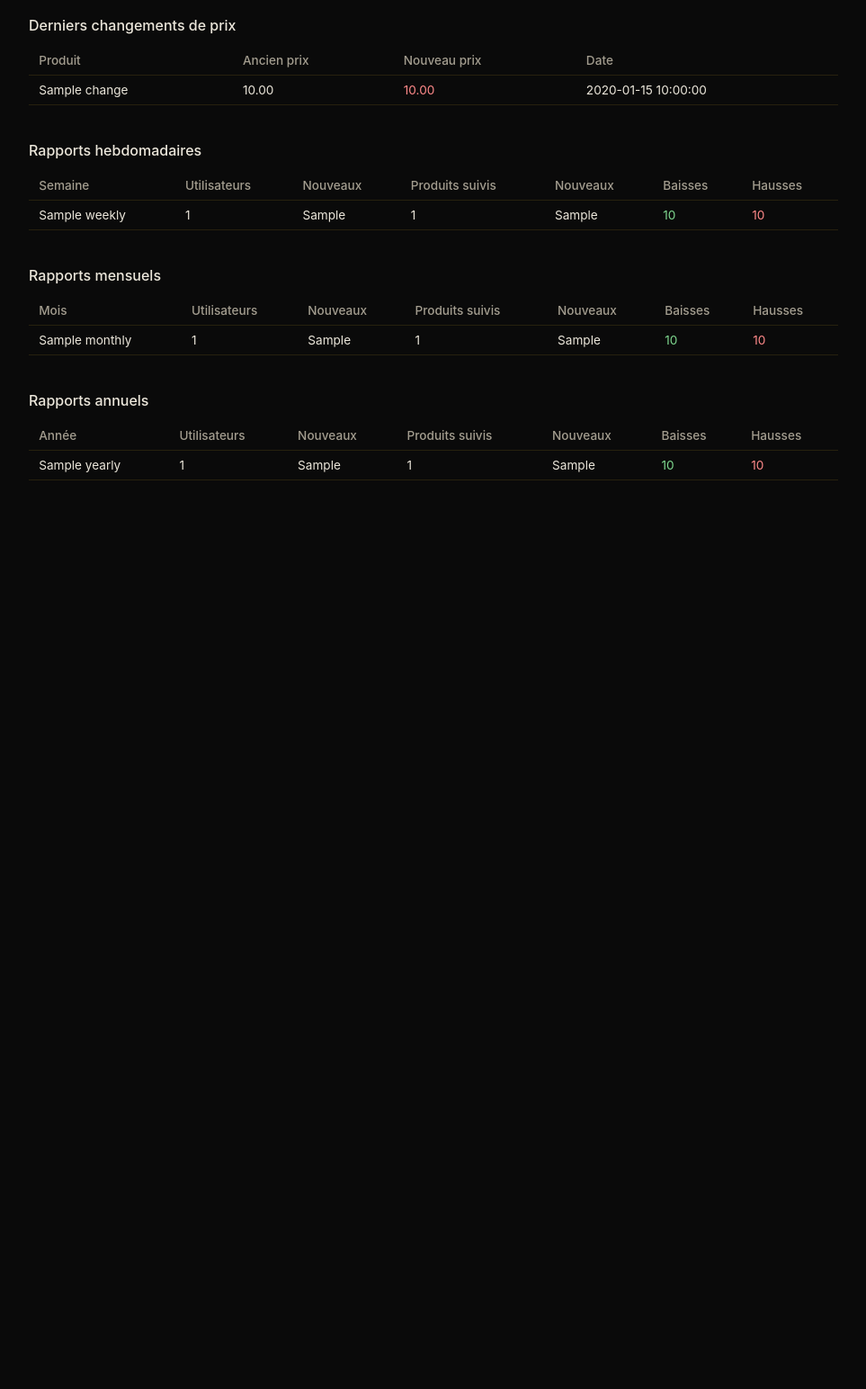
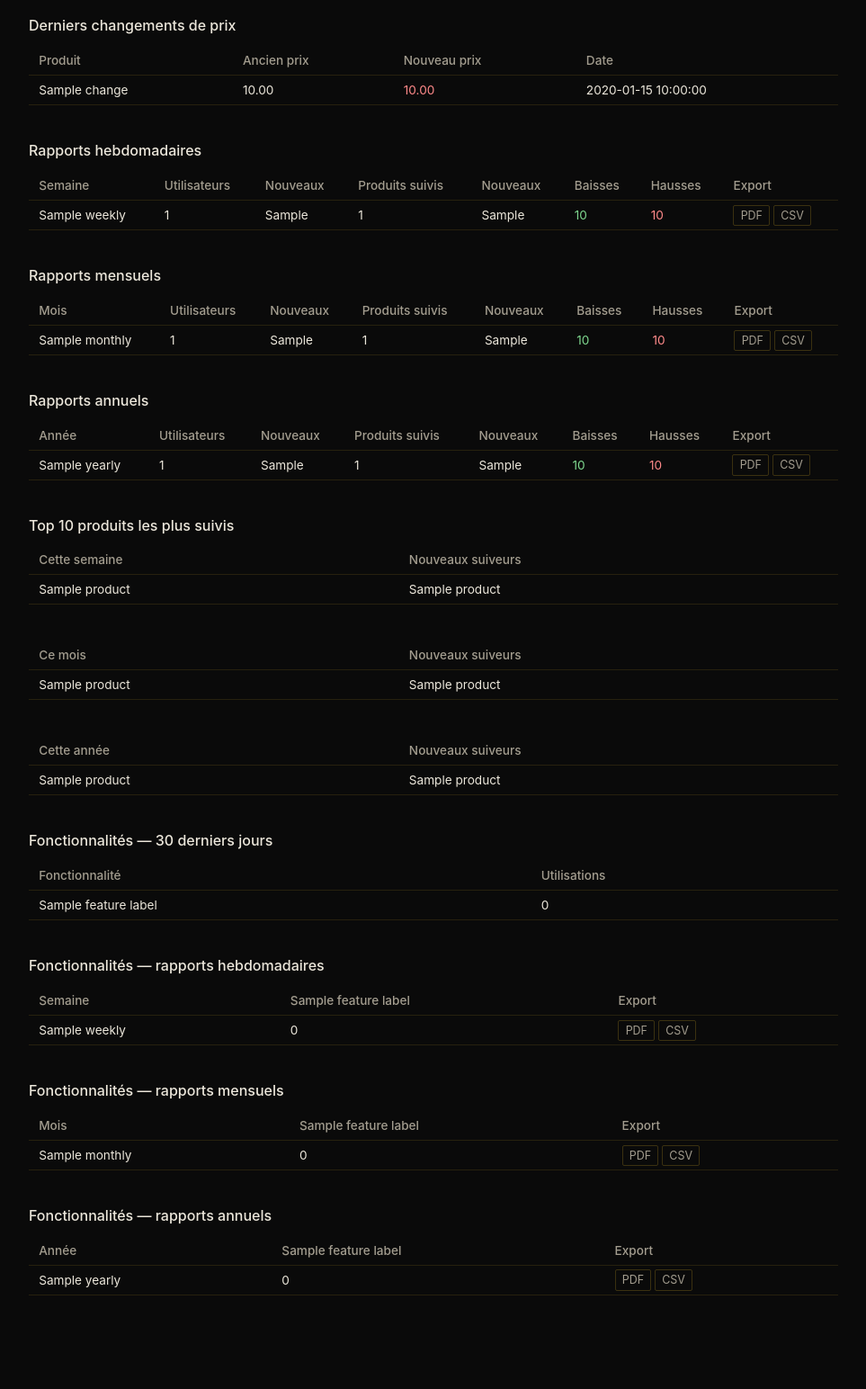
Before and after one commit to choncotm/choncotm.com, a FastAPI app: template admin/app/templates/bot_amazon_price_tracker.html in a window 1280 px wide. Shown: the part 482-2026 px from the top of the page at 90% size, without its empty margins (158-1121 px from the left). Before the commit the page ends 1016 px from the top, so only its background shows below. Run offline with FastAPI, Linux system fonts and the light colour scheme; the template is opened without the code that fills it: most values are stand-ins (such as "Sample title", 1, 10 or a date in 2020).

Commit message:
Add per-report PDF/CSV export and feature-usage dashboard section
Every report row (site stats monthly/yearly, bot weekly/monthly/yearly
numeric + the new feature-usage reports) gets a PDF and a CSV download
link, built server-side with reportlab / the stdlib csv module —
generation lives entirely in admin, reusing whatever report data it
already holds or fetches from the bot's stats API.

The bot dashboard also gains a "Fonctionnalités" section (live 30-day
usage per feature plus weekly/monthly/yearly reports) and three "Top 10
produits les plus suivis" tables (latest week/month/year).

Co-Authored-By: Claude Sonnet 5 <noreply@anthropic.com>
Claude-Session: https://claude.ai/code/session_01YSQxCH2TMMeLHXQKrGUajS

```diff
--- a/admin/app/main.py
+++ b/admin/app/main.py
@@ -1,4 +1,6 @@
+import csv
 import hashlib
+import io
 import os
 import time
 from datetime import datetime, timedelta, timezone
@@ -8,9 +10,13 @@ import httpx
 from apscheduler.schedulers.background import BackgroundScheduler
 from apscheduler.triggers.cron import CronTrigger
 from fastapi import FastAPI, Form, HTTPException, Request
-from fastapi.responses import HTMLResponse, JSONResponse, RedirectResponse
+from fastapi.responses import HTMLResponse, JSONResponse, RedirectResponse, Response
 from fastapi.templating import Jinja2Templates
 from itsdangerous import BadSignature, SignatureExpired, URLSafeTimedSerializer
+from reportlab.lib import colors
+from reportlab.lib.pagesizes import A4
+from reportlab.platypus import Paragraph, SimpleDocTemplate, Spacer, Table, TableStyle
+from reportlab.lib.styles import getSampleStyleSheet
 from sqlalchemy import (
     JSON,
     Boolean,
@@ -45,6 +51,17 @@ RESOURCE_KEYS = {key for key, _label in AVAILABLE_RESOURCES}
 RESOURCE_LABELS = dict(AVAILABLE_RESOURCES)
 RESOURCE_URLS = {
     "amazon_price_tracker": "/admin/bots/amazon-price-tracker",
+}
+
+FEATURE_LABELS = {
+    "track": "Suivre un produit",
+    "list": "Lister mes produits",
+    "untrack": "Arrêter de suivre",
+    "history": "Historique des prix",
+    "language": "Changer de langue",
+    "contact": "Contact",
+    "share": "Partager le bot",
+    "help": "Aide / démarrage",
 }
 
 serializer = URLSafeTimedSerializer(SESSION_SECRET)
@@ -396,6 +413,50 @@ def fetch_bot_stats() -> dict | None:
         return None
 
 
+def report_pdf_bytes(title: str, rows: list[tuple[str, str]]) -> bytes:
+    buffer = io.BytesIO()
+    doc = SimpleDocTemplate(buffer, pagesize=A4)
+    styles = getSampleStyleSheet()
+    table = Table([("Métrique", "Valeur")] + rows, colWidths=[260, 200])
+    table.setStyle(
+        TableStyle(
+            [
+                ("BACKGROUND", (0, 0), (-1, 0), colors.HexColor("#c9a227")),
+                ("TEXTCOLOR", (0, 0), (-1, 0), colors.white),
+                ("FONTNAME", (0, 0), (-1, 0), "Helvetica-Bold"),
+                ("GRID", (0, 0), (-1, -1), 0.5, colors.HexColor("#dddddd")),
+                ("VALIGN", (0, 0), (-1, -1), "TOP"),
+                ("FONTSIZE", (0, 0), (-1, -1), 9),
+            ]
+        )
+    )
+    doc.build([Paragraph(title, styles["Title"]), Spacer(1, 12), table])
+    return buffer.getvalue()
+
+
+def report_csv_bytes(rows: list[tuple[str, str]]) -> bytes:
+    buffer = io.StringIO()
+    writer = csv.writer(buffer)
+    writer.writerow(["Métrique", "Valeur"])
+    writer.writerows(rows)
+    return buffer.getvalue().encode("utf-8-sig")  # BOM so Excel picks up UTF-8
+
+
+def export_response(period_type: str, period_label: str, fmt: str, source: str, title: str, rows: list[tuple[str, str]]):
+    if fmt == "pdf":
+        content = report_pdf_bytes(title, rows)
+        media_type = "application/pdf"
+    else:
+        content = report_csv_bytes(rows)
+        media_type = "text/csv"
+    filename = f"{source}-{period_type}-{period_label}.{fmt}"
+    return Response(
+        content=content,
+        media_type=media_type,
+        headers={"Content-Disposition": f'attachment; filename="{filename}"'},
+    )
+
+
 @app.get("/admin/bots/amazon-price-tracker", response_class=HTMLResponse)
 def bot_amazon_price_tracker_page(request: Request):
     user = require_resource(request, "amazon_price_tracker")
@@ -417,7 +478,65 @@ def bot_amazon_price_tracker_page(request: Request):
             "user": user,
             "title": "Amazon Price Tracker",
             "stats": stats,
+            "feature_labels": FEATURE_LABELS,
         },
+    )
+
+
+def _find_period(rows: list[dict], period_label: str) -> dict | None:
+    return next((r for r in rows if r["period_label"] == period_label), None)
+
+
+@app.get("/admin/bots/amazon-price-tracker/reports/{period_type}/{period_label}.{fmt}")
+def bot_report_export(request: Request, period_type: str, period_label: str, fmt: str):
+    user = require_resource(request, "amazon_price_tracker")
+    if not user:
+        return RedirectResponse("/admin", status_code=303)
+    if fmt not in ("pdf", "csv"):
+        raise HTTPException(status_code=404)
+
+    stats = fetch_bot_stats()
+    if not stats:
+        raise HTTPException(status_code=503, detail="Service de stats indisponible")
+    report = _find_period(stats.get(period_type, []), period_label)
+    if not report:
+        raise HTTPException(status_code=404)
+
+    rows = [
+        ("Utilisateurs totaux", str(report["total_users"])),
+        ("Nouveaux utilisateurs", str(report["new_users"])),
+        ("Produits suivis", str(report["total_tracks"])),
+        ("Nouveaux produits suivis", str(report["new_tracks"])),
+        ("Baisses de prix", str(report["price_drops"])),
+        ("Hausses de prix", str(report["price_rises"])),
+    ] + [(f"Top produit — {name}", str(n)) for name, n in report.get("top_products", [])]
+    title = f"Amazon Price Tracker — rapport {period_type} {period_label}"
+    return export_response(period_type, period_label, fmt, "amazon-price-tracker", title, rows)
+
+
+@app.get("/admin/bots/amazon-price-tracker/features/{period_type}/{period_label}.{fmt}")
+def bot_feature_report_export(request: Request, period_type: str, period_label: str, fmt: str):
+    user = require_resource(request, "amazon_price_tracker")
+    if not user:
+        return RedirectResponse("/admin", status_code=303)
+    if fmt not in ("pdf", "csv"):
+        raise HTTPException(status_code=404)
+
+    stats = fetch_bot_stats()
+    if not stats:
+        raise HTTPException(status_code=503, detail="Service de stats indisponible")
+    report = _find_period(
+        stats.get("feature_reports", {}).get(period_type, []), period_label
+    )
+    if not report:
+        raise HTTPException(status_code=404)
+
+    rows = [
+        (FEATURE_LABELS.get(key, key), str(n)) for key, n in report["features"].items()
+    ]
+    title = f"Amazon Price Tracker — fonctionnalités {period_type} {period_label}"
+    return export_response(
+        period_type, period_label, fmt, "amazon-price-tracker-features", title, rows
     )
 
 
@@ -539,6 +658,35 @@ def reports_page(request: Request):
         "reports.html",
         {"request": request, "monthly": monthly, "yearly": yearly},
     )
+
+
+@app.get("/admin/reports/{period_type}/{period_label}.{fmt}")
+def site_report_export(request: Request, period_type: str, period_label: str, fmt: str):
+    if not require_owner(request):
+        return RedirectResponse("/admin", status_code=303)
+    if fmt not in ("pdf", "csv"):
+        raise HTTPException(status_code=404)
+
+    db = SessionLocal()
+    try:
+        report = (
+            db.query(Report)
+            .filter_by(period_type=period_type, period_label=period_label)
+            .first()
+        )
+    finally:
+        db.close()
+    if not report:
+        raise HTTPException(status_code=404)
+
+    rows = [
+        ("Pages vues", str(report.total_pageviews)),
+        ("Visiteurs uniques", str(report.unique_visitors)),
+    ]
+    rows += [(f"Page — {p}", str(n)) for p, n in report.top_pages]
+    rows += [(f"Lien — {t}", str(n)) for t, n in report.top_clicks]
+    title = f"choncotm.com — rapport {period_type} {period_label}"
+    return export_response(period_type, period_label, fmt, "choncotm-site", title, rows)
 
 
 @app.get("/admin/users", response_class=HTMLResponse)
--- /dev/null
+++ b/admin/app/templates/_macros.html
@@ -0,0 +1 @@
+{% macro export_links(url_prefix, period_type, period_label) %}<a class="export" href="{{ url_prefix }}/{{ period_type }}/{{ period_label }}.pdf">PDF</a> <a class="export" href="{{ url_prefix }}/{{ period_type }}/{{ period_label }}.csv">CSV</a>{% endmacro %}
--- a/admin/app/templates/bot_amazon_price_tracker.html
+++ b/admin/app/templates/bot_amazon_price_tracker.html
@@ -116,9 +116,31 @@
   .rise {
     color: #ff8a8a;
   }
+  .export-links a {
+    color: #a39d8f;
+    font-size: 0.78rem;
+    text-decoration: none;
+    border: 1px solid rgba(201, 162, 39, 0.25);
+    border-radius: 2px;
+    padding: 0.2rem 0.45rem;
+    white-space: nowrap;
+  }
+  .export-links a:hover {
+    color: #c9a227;
+    border-color: #c9a227;
+  }
+  .scroll-x {
+    max-width: 900px;
+    margin: 0 auto 2.5rem;
+    overflow-x: auto;
+  }
+  .scroll-x table {
+    margin: 0;
+  }
 </style>
 </head>
 <body>
+{% import "_macros.html" as macros %}
   <div class="top">
     <h1>{{ title }}</h1>
     <div class="links">
@@ -172,7 +194,7 @@
 
   <h2>Rapports hebdomadaires</h2>
   <table>
-    <tr><th>Semaine</th><th>Utilisateurs</th><th>Nouveaux</th><th>Produits suivis</th><th>Nouveaux</th><th>Baisses</th><th>Hausses</th></tr>
+    <tr><th>Semaine</th><th>Utilisateurs</th><th>Nouveaux</th><th>Produits suivis</th><th>Nouveaux</th><th>Baisses</th><th>Hausses</th><th>Export</th></tr>
     {% for r in stats.weekly %}
     <tr>
       <td>{{ r.period_label }}</td>
@@ -182,15 +204,16 @@
       <td>{{ r.new_tracks }}</td>
       <td class="drop">{{ r.price_drops }}</td>
       <td class="rise">{{ r.price_rises }}</td>
+      <td class="export-links">{{ macros.export_links("/admin/bots/amazon-price-tracker/reports", "weekly", r.period_label) }}</td>
     </tr>
     {% else %}
-    <tr><td class="empty" colspan="7">Aucun rapport pour l'instant — généré automatiquement chaque lundi dans la nuit.</td></tr>
+    <tr><td class="empty" colspan="8">Aucun rapport pour l'instant — généré automatiquement chaque lundi dans la nuit.</td></tr>
     {% endfor %}
   </table>
 
   <h2>Rapports mensuels</h2>
   <table>
-    <tr><th>Mois</th><th>Utilisateurs</th><th>Nouveaux</th><th>Produits suivis</th><th>Nouveaux</th><th>Baisses</th><th>Hausses</th></tr>
+    <tr><th>Mois</th><th>Utilisateurs</th><th>Nouveaux</th><th>Produits suivis</th><th>Nouveaux</th><th>Baisses</th><th>Hausses</th><th>Export</th></tr>
     {% for r in stats.monthly %}
     <tr>
       <td>{{ r.period_label }}</td>
@@ -200,15 +223,16 @@
       <td>{{ r.new_tracks }}</td>
       <td class="drop">{{ r.price_drops }}</td>
       <td class="rise">{{ r.price_rises }}</td>
+      <td class="export-links">{{ macros.export_links("/admin/bots/amazon-price-tracker/reports", "monthly", r.period_label) }}</td>
     </tr>
     {% else %}
-    <tr><td class="empty" colspan="7">Aucun rapport pour l'instant — généré automatiquement chaque 1er du mois.</td></tr>
+    <tr><td class="empty" colspan="8">Aucun rapport pour l'instant — généré automatiquement chaque 1er du mois.</td></tr>
     {% endfor %}
   </table>
 
   <h2>Rapports annuels</h2>
   <table>
-    <tr><th>Année</th><th>Utilisateurs</th><th>Nouveaux</th><th>Produits suivis</th><th>Nouveaux</th><th>Baisses</th><th>Hausses</th></tr>
+    <tr><th>Année</th><th>Utilisateurs</th><th>Nouveaux</th><th>Produits suivis</th><th>Nouveaux</th><th>Baisses</th><th>Hausses</th><th>Export</th></tr>
     {% for r in stats.yearly %}
     <tr>
       <td>{{ r.period_label }}</td>
@@ -218,11 +242,106 @@
       <td>{{ r.new_tracks }}</td>
       <td class="drop">{{ r.price_drops }}</td>
       <td class="rise">{{ r.price_rises }}</td>
+      <td class="export-links">{{ macros.export_links("/admin/bots/amazon-price-tracker/reports", "yearly", r.period_label) }}</td>
     </tr>
     {% else %}
-    <tr><td class="empty" colspan="7">Aucun rapport pour l'instant — généré automatiquement chaque 1er janvier.</td></tr>
+    <tr><td class="empty" colspan="8">Aucun rapport pour l'instant — généré automatiquement chaque 1er janvier.</td></tr>
     {% endfor %}
   </table>
+
+  <h2>Top 10 produits les plus suivis</h2>
+  <table>
+    <tr><th>Cette semaine</th><th>Nouveaux suiveurs</th></tr>
+    {% if stats.weekly %}
+    {% for name, n in stats.weekly[0].top_products %}
+    <tr><td>{{ name }}</td><td>{{ n }}</td></tr>
+    {% else %}
+    <tr><td class="empty" colspan="2">Aucune donnée pour l'instant.</td></tr>
+    {% endfor %}
+    {% else %}
+    <tr><td class="empty" colspan="2">Aucun rapport pour l'instant.</td></tr>
+    {% endif %}
+  </table>
+  <table>
+    <tr><th>Ce mois</th><th>Nouveaux suiveurs</th></tr>
+    {% if stats.monthly %}
+    {% for name, n in stats.monthly[0].top_products %}
+    <tr><td>{{ name }}</td><td>{{ n }}</td></tr>
+    {% else %}
+    <tr><td class="empty" colspan="2">Aucune donnée pour l'instant.</td></tr>
+    {% endfor %}
+    {% else %}
+    <tr><td class="empty" colspan="2">Aucun rapport pour l'instant.</td></tr>
+    {% endif %}
+  </table>
+  <table>
+    <tr><th>Cette année</th><th>Nouveaux suiveurs</th></tr>
+    {% if stats.yearly %}
+    {% for name, n in stats.yearly[0].top_products %}
+    <tr><td>{{ name }}</td><td>{{ n }}</td></tr>
+    {% else %}
+    <tr><td class="empty" colspan="2">Aucune donnée pour l'instant.</td></tr>
+    {% endfor %}
+    {% else %}
+    <tr><td class="empty" colspan="2">Aucun rapport pour l'instant.</td></tr>
+    {% endif %}
+  </table>
+
+  <h2>Fonctionnalités — 30 derniers jours</h2>
+  <table>
+    <tr><th>Fonctionnalité</th><th>Utilisations</th></tr>
+    {% for key, label in feature_labels.items() %}
+    <tr><td>{{ label }}</td><td>{{ stats.features_30d.get(key, 0) }}</td></tr>
+    {% endfor %}
+  </table>
+
+  <h2>Fonctionnalités — rapports hebdomadaires</h2>
+  <div class="scroll-x">
+  <table>
+    <tr><th>Semaine</th>{% for key, label in feature_labels.items() %}<th>{{ label }}</th>{% endfor %}<th>Export</th></tr>
+    {% for r in stats.feature_reports.weekly %}
+    <tr>
+      <td>{{ r.period_label }}</td>
+      {% for key, label in feature_labels.items() %}<td>{{ r.features.get(key, 0) }}</td>{% endfor %}
+      <td class="export-links">{{ macros.export_links("/admin/bots/amazon-price-tracker/features", "weekly", r.period_label) }}</td>
+    </tr>
+    {% else %}
+    <tr><td class="empty" colspan="{{ feature_labels|length + 2 }}">Aucun rapport pour l'instant.</td></tr>
+    {% endfor %}
+  </table>
+  </div>
+
+  <h2>Fonctionnalités — rapports mensuels</h2>
+  <div class="scroll-x">
+  <table>
+    <tr><th>Mois</th>{% for key, label in feature_labels.items() %}<th>{{ label }}</th>{% endfor %}<th>Export</th></tr>
+    {% for r in stats.feature_reports.monthly %}
+    <tr>
+      <td>{{ r.period_label }}</td>
+      {% for key, label in feature_labels.items() %}<td>{{ r.features.get(key, 0) }}</td>{% endfor %}
+      <td class="export-links">{{ macros.export_links("/admin/bots/amazon-price-tracker/features", "monthly", r.period_label) }}</td>
+    </tr>
+    {% else %}
+    <tr><td class="empty" colspan="{{ feature_labels|length + 2 }}">Aucun rapport pour l'instant.</td></tr>
+    {% endfor %}
+  </table>
+  </div>
+
+  <h2>Fonctionnalités — rapports annuels</h2>
+  <div class="scroll-x">
+  <table>
+    <tr><th>Année</th>{% for key, label in feature_labels.items() %}<th>{{ label }}</th>{% endfor %}<th>Export</th></tr>
+    {% for r in stats.feature_reports.yearly %}
+    <tr>
+      <td>{{ r.period_label }}</td>
+      {% for key, label in feature_labels.items() %}<td>{{ r.features.get(key, 0) }}</td>{% endfor %}
+      <td class="export-links">{{ macros.export_links("/admin/bots/amazon-price-tracker/features", "yearly", r.period_label) }}</td>
+    </tr>
+    {% else %}
+    <tr><td class="empty" colspan="{{ feature_labels|length + 2 }}">Aucun rapport pour l'instant.</td></tr>
+    {% endfor %}
+  </table>
+  </div>
 
   {% endif %}
 </body>
--- a/admin/requirements.txt
+++ b/admin/requirements.txt
@@ -8,3 +8,4 @@ bcrypt==4.2.0
 itsdangerous==2.2.0
 apscheduler==3.10.4
 httpx==0.27.2
+reportlab==4.2.5
```
Also changed, not shown: admin/app/templates/reports.html (+18 -0 lines).
